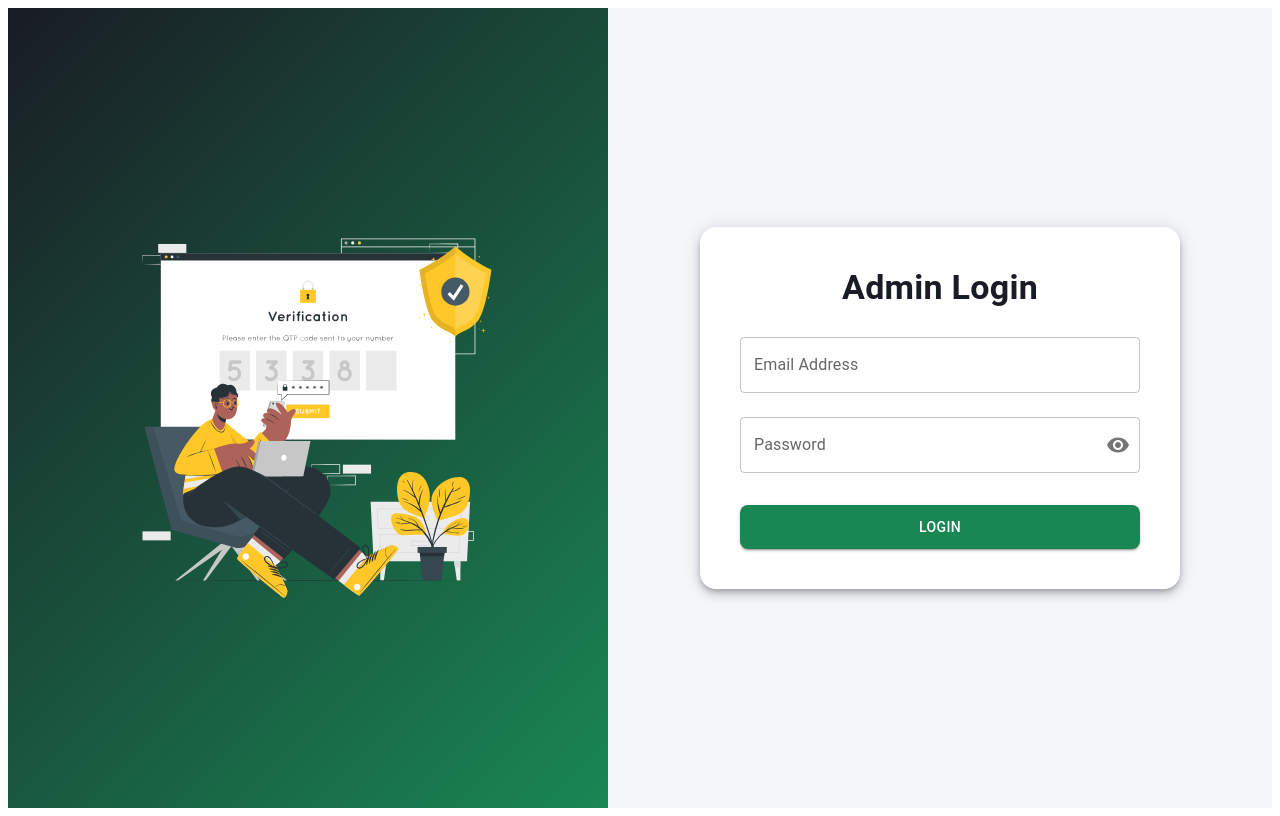
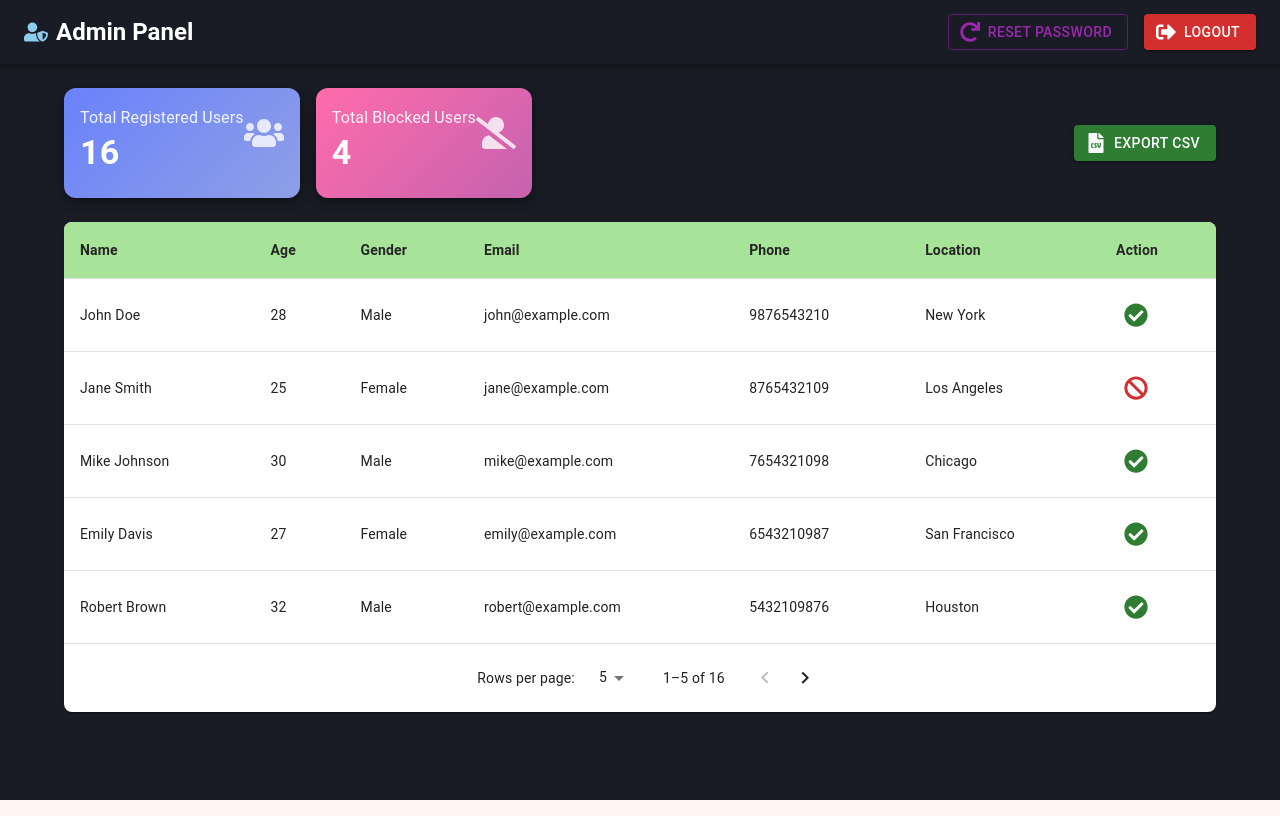
Before and after one commit to ajaypandeydev/Priotama-admin-panel, a React (Vite) app: page /dashboard in a window 1280 px wide. Before the commit this address led to /. Built offline with nearby package versions, Linux system fonts and the light colour scheme; sample sign-in values are in the browser's storage.

Commit message:
updated admin-panel

```diff
--- a/src/Routes.jsx
+++ b/src/Routes.jsx
@@ -1,10 +1,29 @@
 import { BrowserRouter, Routes, Route, Navigate } from "react-router-dom";
-import { useState } from "react";
+import { useState, useEffect } from "react";
 import AdminLogin from "./pages/AdminLogin";
 import Dashboard from "./pages/Dashboard";
 
+
 export default function AppRoutes() {
   const [isAuthenticated, setIsAuthenticated] = useState(false);
+
+  // load state from local Storage
+  useEffect(() => {
+    const authState = localStorage.getItem("isAuthenticated");
+    if(authState === 'true'){
+      setIsAuthenticated(true)
+    }
+  }, [])
+
+  // Sync local storage when change
+  useEffect(() => {
+    localStorage.setItem("isAuthenticated", isAuthenticated)
+  }, [isAuthenticated])
+
+  function handleLogout(){
+    setIsAuthenticated(false);
+    localStorage.removeItem("isAuthenticated")
+  };
 
   return (
     <BrowserRouter>
@@ -20,7 +39,7 @@ export default function AppRoutes() {
           path="/dashboard"
           element={
             isAuthenticated ? (
-              <Dashboard />
+              <Dashboard onLogout={handleLogout}/>
             ) : (
               <Navigate to="/" replace />
             )
--- a/src/components/AnalyticsCards.jsx
+++ b/src/components/AnalyticsCards.jsx
@@ -1,32 +1,116 @@
-import { Grid, Card, CardContent, Typography } from "@mui/material";
+import { Grid, Card, CardContent, Typography, Box, Grow, Button } from "@mui/material";
+import { FaUsers, FaUserSlash, FaFileCsv } from "react-icons/fa";
+import { useState, useEffect } from "react";
 
-export default function AnalyticsCards({ registered, blocked }) {
+export default function AnalyticsCards({ registered, blocked, users }) {
+  const [checked, setChecked] = useState(false);
+
+  useEffect(() => {
+    setChecked(true);
+  }, []);
+
+  // Handle CSV download
+  const handleDownloadCSV = () => {
+    const rows = [
+      ["Name", "Age","Gender", "Email", "Phone", "Location", "Blocked"],
+      ...users.map(user => [
+        user.name,
+        user.age,
+        user.gender,
+        user.email,
+        user.phone,
+        user.location,
+        user.blocked,
+      ])
+    ];
+
+    const csvContent = rows.map((row) => row.join(",")).join("\n");
+    const blob = new Blob([csvContent], { type: "text/csv;charset=utf-8;" });
+    const url = URL.createObjectURL(blob);
+
+    const link = document.createElement("a");
+    link.href = url;
+    link.setAttribute("download", "analytics.csv");
+    document.body.appendChild(link);
+    link.click();
+    document.body.removeChild(link);
+  };
+
   const cards = [
-    { title: "Total Registered Users", value: registered, color: "#198754" },
-    { title: "Total Blocked Users", value: blocked, color: "#AF1763" },
+    {
+      title: "Total Registered Users",
+      value: registered,
+      color: "linear-gradient(135deg, #6A82FB, #8E9FE6)",
+      icon: <FaUsers size={40} />,
+    },
+    {
+      title: "Total Blocked Users",
+      value: blocked,
+      color: "linear-gradient(135deg, #FF6CAB, #C562AF)",
+      icon: <FaUserSlash size={40} />,
+    },
   ];
 
   return (
-    <Grid container spacing={3} sx={{ my: 3 }}>
+    <Box
+      sx={{
+        display: "flex",
+        alignItems: "stretch",
+        justifyContent: "space-between",
+        gap: 2,
+        my: 3,
+      }}
+    >
+      {/* Left side: Cards */}
+      <Grid container spacing={2} sx={{ flex: 1 }}>
         {cards.map((card, index) => (
-        <Grid item xs={12} sm={6} md={6} key={index}>
+          <Grid item xs={12} sm={6} key={index}>
+            <Grow in={checked} style={{ transformOrigin: "0 0 0" }} timeout={600 + index * 300}>
               <Card
                 sx={{
-              backgroundColor: card.color,
+                  background: card.color,
                   color: "#fff",
-              borderRadius: 2,
-              boxShadow: 3,
+                  borderRadius: 3,
+                  boxShadow: 6,
+                  height: "100%",
+                  transition: "transform 0.3s ease, box-shadow 0.3s ease",
+                  "&:hover": {
+                    transform: "translateY(-8px) scale(1.03)",
+                    boxShadow: 10,
+                  },
                 }}
               >
                 <CardContent>
-              <Typography variant="h6">{card.title}</Typography>
+                  <Box sx={{ display: "flex", alignItems: "center", justifyContent: "space-between" }}>
+                    <Box>
+                      <Typography variant="subtitle1" sx={{ opacity: 0.9 }}>
+                        {card.title}
+                      </Typography>
                       <Typography variant="h4" sx={{ fontWeight: "bold" }}>
                         {card.value}
                       </Typography>
+                    </Box>
+                    <Box sx={{ fontSize: 40, opacity: 0.8 }}>{card.icon}</Box>
+                  </Box>
                 </CardContent>
               </Card>
+            </Grow>
           </Grid>
         ))}
       </Grid>
+
+      {/* Right side: Export Button */}
+      <Box sx={{ display: "flex", alignItems: "center" }}>
+        <Button
+          variant="contained"
+          color="success"
+          startIcon={<FaFileCsv />}
+          onClick={handleDownloadCSV}
+          sx={{ height: "fit-content", whiteSpace: "nowrap" }}
+        >
+          Export CSV
+        </Button>
+      </Box>
+    </Box>
   );
 }
--- a/src/components/Navbar.jsx
+++ b/src/components/Navbar.jsx
@@ -1,13 +1,57 @@
-import { AppBar, Toolbar, Typography, Button, Box } from "@mui/material";
-import { FaSignOutAlt, FaRedo } from "react-icons/fa";
+import { useState } from "react";
+import {
+  AppBar,
+  Toolbar,
+  Typography,
+  Button,
+  Box,
+  IconButton,
+  Drawer,
+  List,
+  ListItem,
+  ListItemButton,
+  ListItemIcon,
+  ListItemText,
+  useMediaQuery,
+} from "@mui/material";
+import { useTheme } from "@mui/material/styles";
+import { FaSignOutAlt, FaRedo, FaUserShield, FaBars } from "react-icons/fa";
 
 export default function Navbar({ onLogout, onResetPassword }) {
+  const theme = useTheme();
+  const isMobile = useMediaQuery(theme.breakpoints.down("sm"));
+  const isTabletOrAbove = useMediaQuery(theme.breakpoints.up("sm"));
+
+  const [drawerOpen, setDrawerOpen] = useState(false);
+
+  const toggleDrawer = (open) => () => {
+    setDrawerOpen(open);
+  };
+
   return (
+    <>
       <AppBar position="static" sx={{ backgroundColor: "#191C24" }}>
-      <Toolbar sx={{ display: "flex", justifyContent: "space-between" }}>
-        <Typography variant="h6" sx={{ fontWeight: "bold" }}>
+        <Toolbar
+          sx={{
+            display: "flex",
+            justifyContent: "space-between",
+            alignItems: "center",
+          }}
+        >
+          {/* Left side with icon + heading */}
+          <Box sx={{ display: "flex", alignItems: "center" }}>
+            <FaUserShield color="#8CCDED" size={24} style={{ marginRight: 8 }} />
+            <Typography
+              variant={isMobile ? "h6" : "h5"}
+              sx={{ fontWeight: "bold" }}
+            >
               Admin Panel
             </Typography>
+          </Box>
+
+          {/* Right side */}
+          {isTabletOrAbove ? (
+            // Show inline buttons on tablet/desktop
             <Box>
               <Button
                 variant="outlined"
@@ -27,7 +71,38 @@ export default function Navbar({ onLogout, onResetPassword }) {
                 Logout
               </Button>
             </Box>
+          ) : (
+            // Show hamburger on mobile
+            <IconButton color="inherit" onClick={toggleDrawer(true)}>
+              <FaBars />
+            </IconButton>
+          )}
         </Toolbar>
       </AppBar>
+
+      {/* Drawer for mobile */}
+      <Drawer anchor="right" open={drawerOpen} onClose={toggleDrawer(false)} sx={{ backgroundColor: "#191C24" }}>
+        <Box sx={{ width: 250 }} role="presentation" onClick={toggleDrawer(false)}>
+          <List>
+            <ListItem disablePadding>
+              <ListItemButton onClick={onResetPassword}>
+                <ListItemIcon>
+                  <FaRedo />
+                </ListItemIcon>
+                <ListItemText primary="Reset Password" />
+              </ListItemButton>
+            </ListItem>
+            <ListItem disablePadding>
+              <ListItemButton onClick={onLogout}>
+                <ListItemIcon>
+                  <FaSignOutAlt />
+                </ListItemIcon>
+                <ListItemText primary="Logout" />
+              </ListItemButton>
+            </ListItem>
+          </List>
+        </Box>
+      </Drawer>
+    </>
   );
 }
--- a/src/components/UsersTable.jsx
+++ b/src/components/UsersTable.jsx
@@ -8,6 +8,7 @@ import {
   TableRow,
   IconButton,
   TablePagination,
+  Box
 } from "@mui/material";
 import { FaBan, FaCheckCircle } from "react-icons/fa";
 import { useState } from "react";
@@ -15,6 +16,10 @@ import { useState } from "react";
 export default function UsersTable({ data, onToggleBlock }) {
   const [page, setPage] = useState(0);
   const [rowsPerPage, setRowsPerPage] = useState(5);
+
+  if(!data.length){
+    return <p style={{textAlign: 'center', padding: '20px'}}>Loading Users data.....</p>
+  }
 
   const handleChangePage = (event, newPage) => setPage(newPage);
   const handleChangeRowsPerPage = (event) => {
@@ -29,7 +34,7 @@ export default function UsersTable({ data, onToggleBlock }) {
           <TableHead sx={{ backgroundColor: "#A7E399" }}>
             <TableRow>
               {["Name", "Age", "Gender", "Email", "Phone", "Location", "Action"].map((head, i) => (
-                <TableCell key={i} sx={{ color: "#fff", fontWeight: "bold" }}>
+                <TableCell key={i} sx={{ color: "#262626", fontWeight: "bold" }}>
                   {head}
                 </TableCell>
               ))}
@@ -59,7 +64,9 @@ export default function UsersTable({ data, onToggleBlock }) {
           </TableBody>
         </Table>
       </TableContainer>
-      <TablePagination
+
+      <Box sx={{ display: "flex", justifyContent: "center", py: 1 }}>
+        <TablePagination
         rowsPerPageOptions={[5, 10]}
         component="div"
         count={data.length}
@@ -68,6 +75,7 @@ export default function UsersTable({ data, onToggleBlock }) {
         onPageChange={handleChangePage}
         onRowsPerPageChange={handleChangeRowsPerPage}
       />
+      </Box>
     </Paper>
   );
 }
--- a/src/index.css
+++ b/src/index.css
@@ -0,0 +1,42 @@
+@import url('https://fonts.googleapis.com/css2?family=Poppins:ital,wght@0,100;0,200;0,300;0,400;0,500;0,600;0,700;0,800;0,900;1,100;1,200;1,300;1,400;1,500;1,600;1,700;1,800;1,900&display=swap');
+
+
+* {
+  margin: 0;
+  padding: 0;
+  box-sizing: border-box;
+}
+
+
+body {
+  font-family: "Poppins", sans-serif;
+  background-color: #fff5f2e4;
+  color: #222;
+  line-height: 1.6;
+  min-height: 100vh;
+  display: flex;
+  flex-direction: column;
+}
+
+
+.page-container {
+  width: 100%;
+  max-width: 1200px;
+  margin: 0 auto;
+  padding: 20px;
+  flex: 1;
+  text-align: left;
+}
+
+/* Responsive adjustments */
+@media (max-width: 768px) {
+  .page-container {
+    display: flex;
+    flex-direction: column;
+    justify-content: center;
+    align-items: center;
+    text-align: center;
+    padding: 15px;
+    min-height: calc(100vh - 64px);
+  }
+}
--- a/src/pages/AdminLogin.jsx
+++ b/src/pages/AdminLogin.jsx
@@ -1,5 +1,5 @@
 /* eslint-disable no-unused-vars */
-import { useState } from "react";
+import { useEffect, useState } from "react";
 import { useNavigate } from "react-router-dom";
 import {
   Box,
@@ -21,9 +21,12 @@ export default function AdminLogin({ setIsAuthenticated }) {
 
   const handleSubmit = (e) => {
     e.preventDefault();
+    // replace api
     if (form.email === "admin@example.com" && form.password === "1234") {
       setIsAuthenticated(true);
-      Swal.fire({      title: 'Success!',
+      localStorage.setItem('isAuthenticated', 'true'); //persist
+      Swal.fire({
+      title: 'Success!',
       text: 'Your action was successful.',
       icon: 'success',
       confirmButtonText: 'OK'
@@ -31,13 +34,20 @@ export default function AdminLogin({ setIsAuthenticated }) {
       navigate("/dashboard");
     } else {
       Swal.fire({
-        title: 'Oops! wrong credentials ',
+        title: 'Oops! Invalid credentials ',
         text: 'Try again',
         icon: 'error',
         confirmButtonText: 'OK'
       })
     }
   };
+
+  useEffect(() => {
+    const authState = localStorage.getItem("isAuthenticated");
+    if(authState === "true"){
+      navigate('/dashboard')
+    }
+  }, [navigate])
 
   return (
     <Box
--- a/src/pages/Dashboard.jsx
+++ b/src/pages/Dashboard.jsx
@@ -24,6 +24,7 @@ export default function AdminDashboard({ onLogout }) {
     { id: 13, name: "William Martin", age: 29, gender: "Male", email: "william@example.com", phone: "6655443322", location: "Jacksonville", blocked: false },
     { id: 14, name: "Susan Lee", age: 30, gender: "Female", email: "susan@example.com", phone: "5544332211", location: "Fort Worth", blocked: true },
     { id: 15, name: "Charles Hall", age: 27, gender: "Male", email: "charles@example.com", phone: "4433221100", location: "Columbus", blocked: false },
+    { id: 16, name: "Charl Hally", age: 37, gender: "Male", email: "charles@example.com", phone: "4433221100", location: "Columbus", blocked: false },
   ];
     setUsers(mockUsers);
   }, []);
@@ -42,10 +43,10 @@ export default function AdminDashboard({ onLogout }) {
   const handleResetPassword = () => alert("Reset Password Clicked");
 
   return (
-    <Box sx={{ minHeight: "100vh", backgroundColor: "#191C24" }}>
+    <Box sx={{ minHeight: "100vh", backgroundColor: "#191C24" }} >
       <Navbar onLogout={onLogout} onResetPassword={handleResetPassword} />
       <Container maxWidth="lg">
-        <AnalyticsCards registered={registeredCount} blocked={blockedCount} />
+        <AnalyticsCards registered={registeredCount} blocked={blockedCount} users={users}/>
         <UsersTable data={users} onToggleBlock={handleToggleBlock} />
       </Container>
     </Box>
```
Also changed, not shown: src/components/Layout.jsx (added, +12 -0 lines), 2 other files (tests, documents, lock files or other folders). Lines whose indentation alone changed are shown as unchanged.
